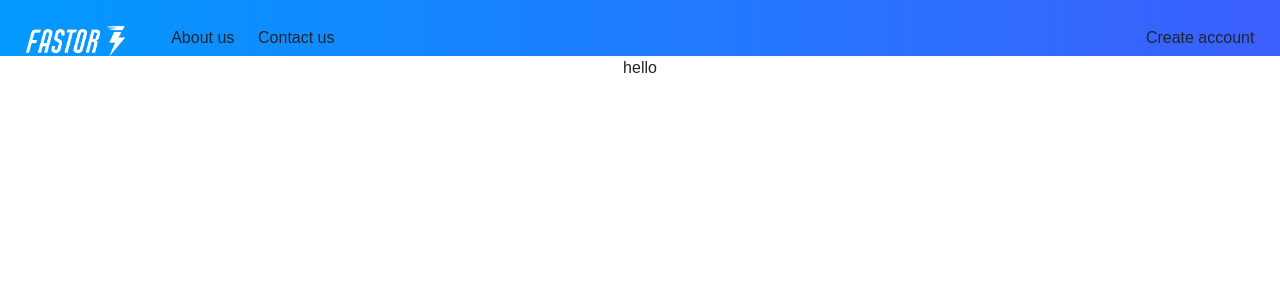
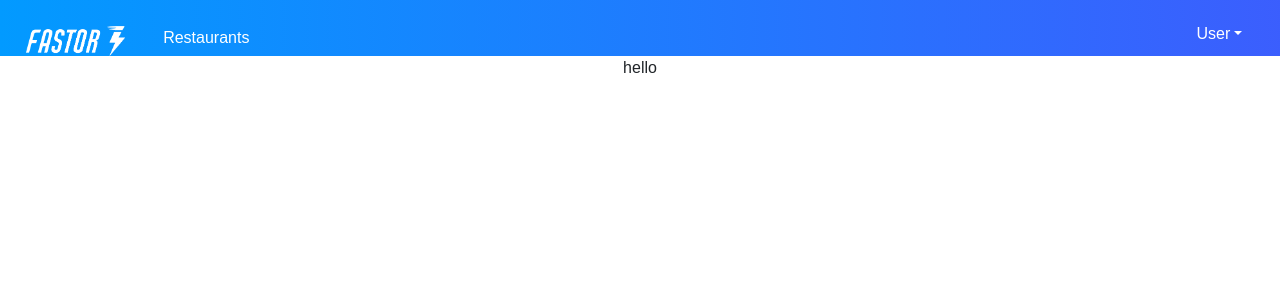
Before and after one commit to jagan-blip/Fastor, a React (Create React App) app: page /home in a window 1280 px wide. Shown: the top 300 px of the page. Built offline with nearby package versions, Linux system fonts and the light colour scheme.

Commit message:
Header done

```diff
--- a/src/components/Header/Header.css
+++ b/src/components/Header/Header.css
@@ -10,7 +10,7 @@
     background: linear-gradient(to right,rgb(2, 154, 255),rgba(4, 49, 253, 0.781));
      margin: 0%;
      overflow: hidden;
-
+    z-index: -1;
 
  }
 
@@ -37,20 +37,18 @@
     margin-top: 0%;
     cursor: pointer;
     transition: 0.3s ease-in;
+    color: white;
+
+}
+.items_1 > li:hover{
+    color: rgb(0, 0, 0);
 
 
 }
-.items_1 > li:hover{
-    color: rgb(0, 34, 128);
-    border-top: 2px solid rgb(255, 255, 255);
-    padding: 0 2px;
-
-    border-radius: 20px;
-
-}
-.items_1 > li:nth-child(3){
+.items_1 > li:nth-child(2){
 position: absolute;
 right: 0%;
+margin-top: -10px;
 
 cursor: pointer;
 }
@@ -119,7 +117,7 @@ li{
         height: 5px;
         margin: 3px 0;
         border-radius: 10px;
-        background-color: black;
+        background-color: rgb(255, 255, 255);
 
     }
     .items_1 > li{
@@ -130,14 +128,14 @@ li{
 
 
     }
-    .items_1 > li:nth-child(3){
+    .items_1 > li:nth-child(2){
         margin-left: 0%;
         white-space: nowrap;
         width: 10%;
         margin-top: 7%;
        margin-right: 2%;
         position: absolute;
-        left: 2%;
+        left: -1%;
 
         }
         .menu > #check:not(:checked) ~ .items_1{
@@ -147,7 +145,7 @@ li{
 
         }
         .menu > #check:checked ~ .items_1{
-            height: calc(100vh - 80vh);
+            height: calc(100vh - 60vh);
 
 
         }
--- a/src/components/Header/Header.js
+++ b/src/components/Header/Header.js
@@ -1,6 +1,8 @@
 import React, { useState, useEffect } from "react";
 import styles from "./Header.css";
 import logo from "./fastorlogo.png";
+import { NavDropdown, Dropdown } from "react-bootstrap";
+import { Link } from "react-router-dom";
 const Header = () => {
   const [check, setCheck] = useState(false);
   return (
@@ -21,11 +23,32 @@ const Header = () => {
         </div>
 
         <div className="items_1">
-          <li>About us</li>
-          <li>Contact us</li>
+          <li>Restaurants</li>
+
           <li>
-            {" "}
-            <i className="fas fa-user"></i> Create account
+            <Dropdown>
+              <Dropdown.Toggle
+                id="dropdown-basic"
+                style={{ background: " none", border: "none" }}
+              >
+                <Link
+                  to="/login"
+                  style={{ textDecoration: "none", color: "inherit" }}
+                ></Link>
+                User
+              </Dropdown.Toggle>
+
+              <Dropdown.Menu>
+                <Dropdown.Item>
+                  <Link
+                    to="/login"
+                    style={{ textDecoration: "none", color: "inherit" }}
+                  >
+                    Logout
+                  </Link>
+                </Dropdown.Item>
+              </Dropdown.Menu>
+            </Dropdown>
           </li>
         </div>
       </div>
--- a/src/components/Login/Login.js
+++ b/src/components/Login/Login.js
@@ -105,7 +105,7 @@ const Login = () => {
           icon: "error",
           iconColor: "white",
           color: "white",
-          background: "#4a5ece",
+          background: "#029aff",
 
           confirmButtonText: "ok",
           confirmButtonColor: "#2190ff",
@@ -120,7 +120,7 @@ const Login = () => {
         icon: "error",
         iconColor: "white",
         color: "white",
-        background: "#4a5ece",
+        background: "#029aff",
 
         confirmButtonText: "ok",
         confirmButtonColor: "#2190ff",
--- a/src/components/Login/LoginSlice.js
+++ b/src/components/Login/LoginSlice.js
@@ -14,7 +14,7 @@ export const loginreq = createAsyncThunk("login/loginreq", async (obj) => {
   if (response.data.status === "Success") {
     const Toast = Swal.mixin({
       toast: true,
-      background: "#4a5ece",
+      background: "#029aff",
       iconColor: "white",
       color: "white",
       position: "top-end",
@@ -38,7 +38,7 @@ export const loginreq = createAsyncThunk("login/loginreq", async (obj) => {
       icon: "error",
       iconColor: "white",
       color: "white",
-      background: "#4a5ece",
+      background: "#029aff",
 
       confirmButtonText: "ok",
       confirmButtonColor: "#2190ff",
```
